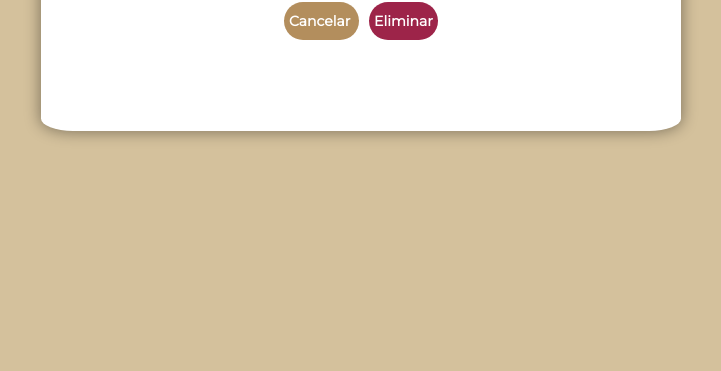
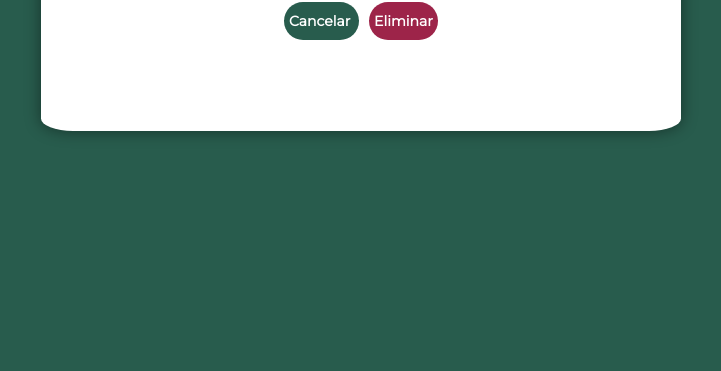
Before and after one commit to JoannaLizSR/ProyectoDIU, a Django app: template proyectoDiu/proyectoDiuApp/templates/vistas/delete_cita.html in a window 1280 px wide. Shown: the part 618-989 px from the top of the page, without its empty margins (279-1000 px from the left). Run offline with Django 4.2, Linux system fonts and the light colour scheme; the template is opened without the code that fills it, so the values that code supplies are empty; some libraries are stand-ins or nearby versions.

Commit message:
Update delete_cita.html

```diff
--- a/proyectoDiu/proyectoDiuApp/templates/vistas/delete_cita.html
+++ b/proyectoDiu/proyectoDiuApp/templates/vistas/delete_cita.html
@@ -28,7 +28,7 @@
             height:100%;
             justify-content:center;
             align-items:center;
-            background: #d4c19c; /* fallback for old browsers */
+            background: #285C4D; /* fallback for old browsers */
 
         }
         .square-del{
@@ -63,7 +63,7 @@
         }
         .action-button-previous {
             width: 100px;
-            background: #B38E5D;
+            background: #285C4D;
             font-weight: bold;
             color: white;
             border: 0 none;
```
